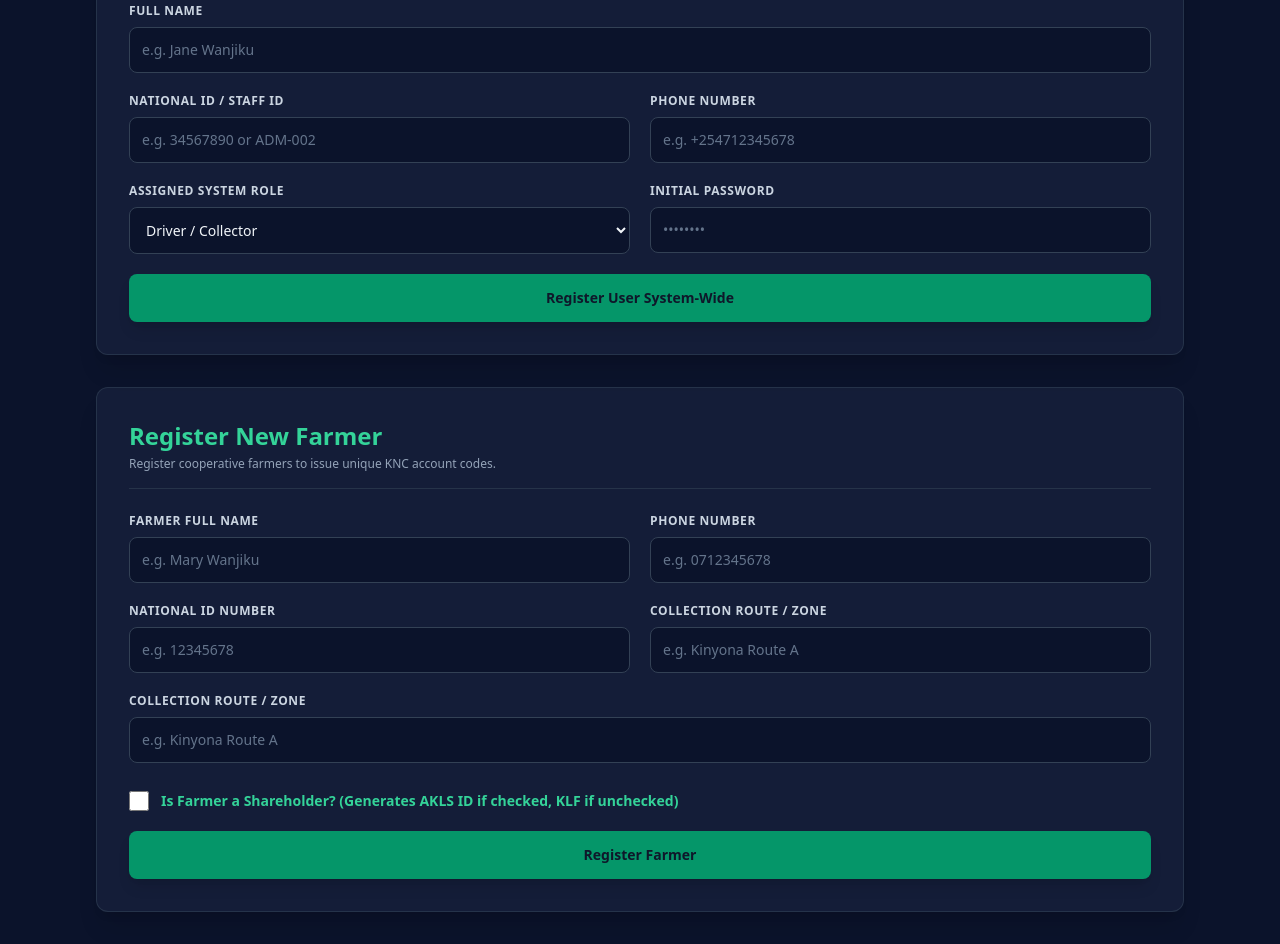
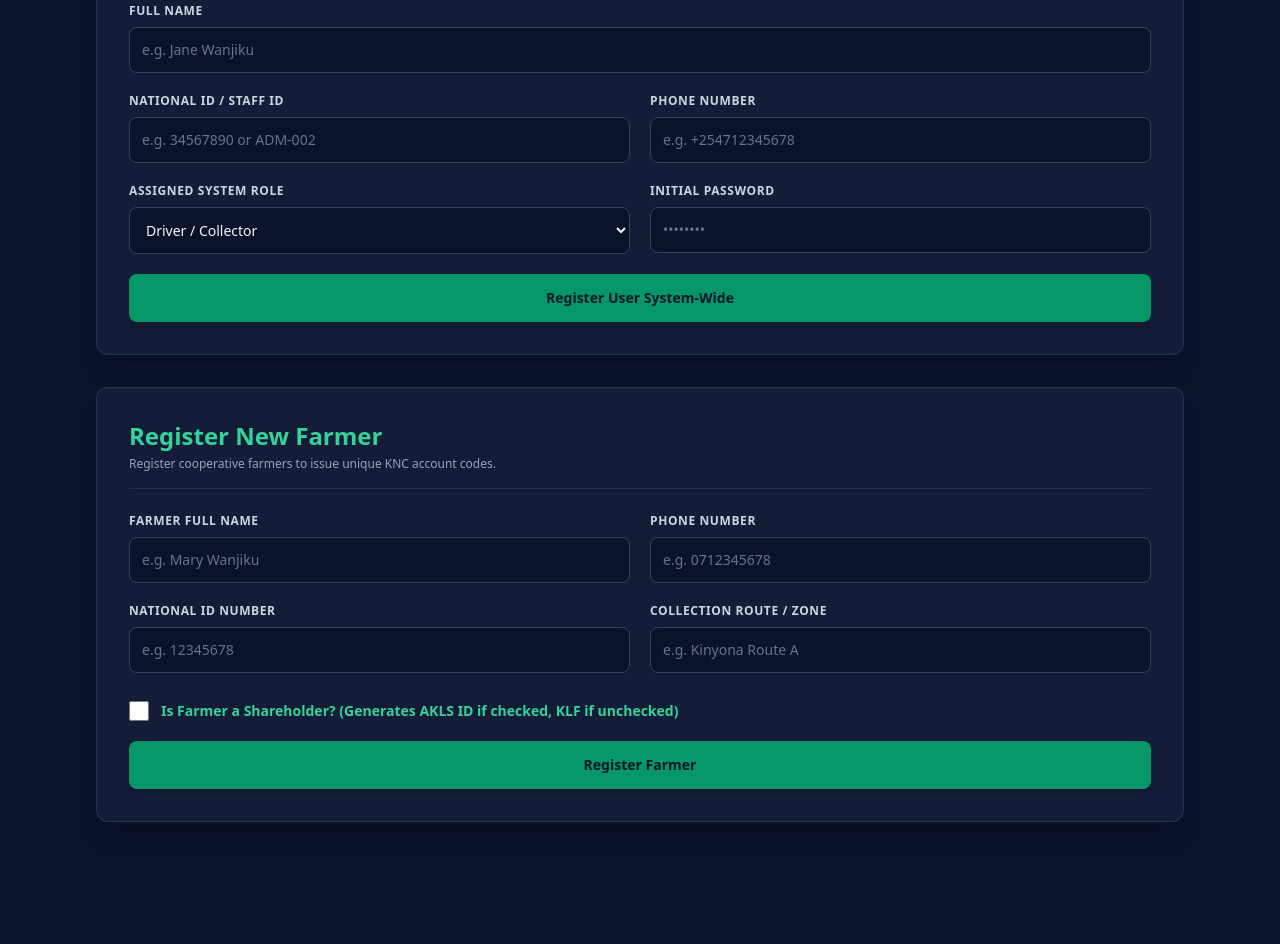
Before and after one commit to John-kamau-design/KINco, a website: page public/admin.html in a window 1280 px wide. Shown: the part 362-1306 px from the top of the page. After the commit the page ends 1216 px from the top, so only its background shows below. Drawn offline with nearby package versions, Linux system fonts and the light colour scheme.

Commit message:
Refined collection route UI

```diff
--- a/public/admin.html
+++ b/public/admin.html
@@ -132,11 +132,6 @@
         </div>
 
         <div id="farmer-alert" class="hidden text-xs font-bold p-3 rounded-lg"></div>
-        <!-- Inside #farmer-form in admin.html -->
-        <div>
-          <label class="block text-xs font-bold text-slate-300 uppercase tracking-wider mb-2">COLLECTION ROUTE / ZONE</label>
-          <input type="text" id="farmer-route" placeholder="e.g. Kinyona Route A" class="w-full bg-[#0B132B] border border-slate-700 rounded-lg p-3 text-sm text-slate-100 placeholder-slate-500 focus:outline-none focus:border-emerald-500">
-        </div>
 
         <!-- SHAREHOLDER CHECKBOX -->
         <div class="flex items-center space-x-3 pt-2">
```
Also changed, not shown: public/clerk.html (+0 -5 lines).
